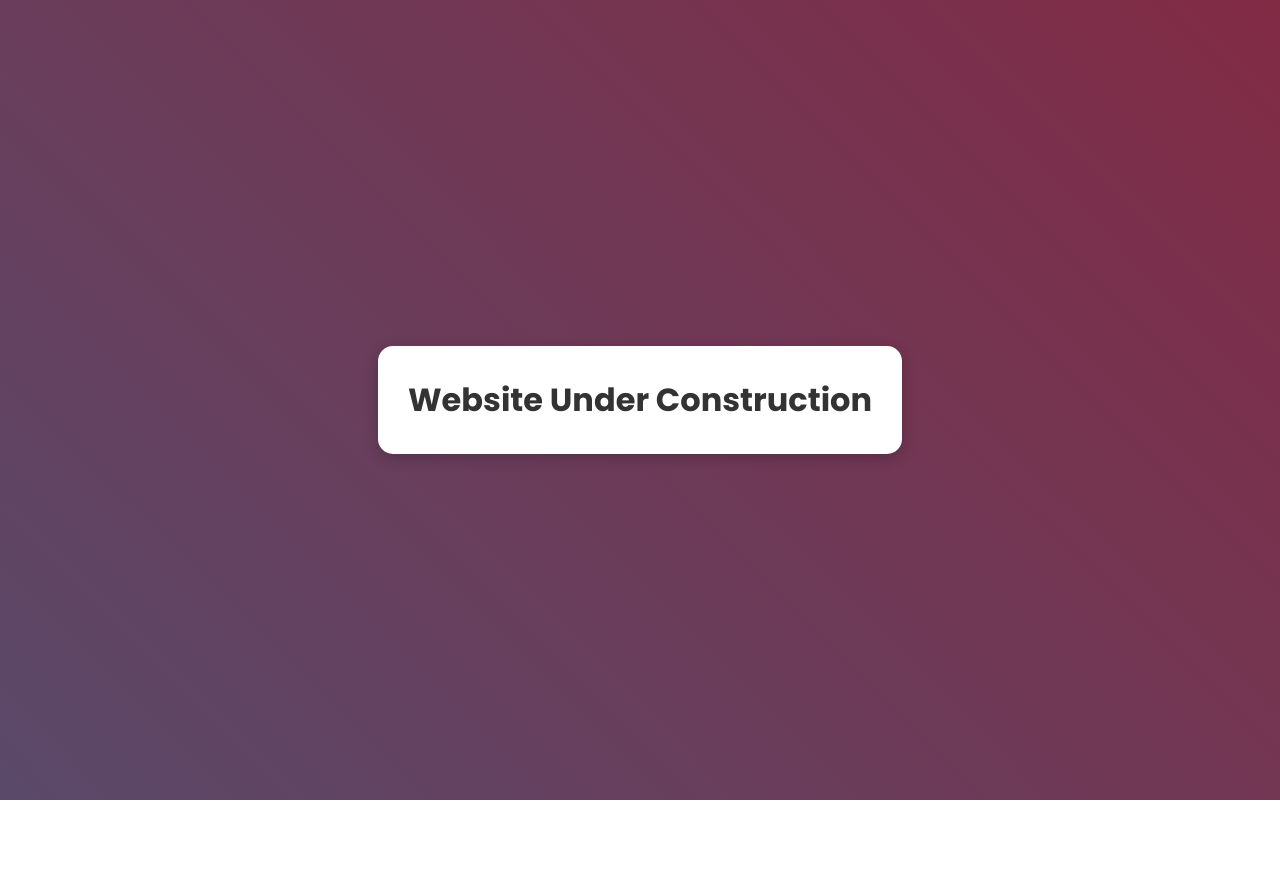
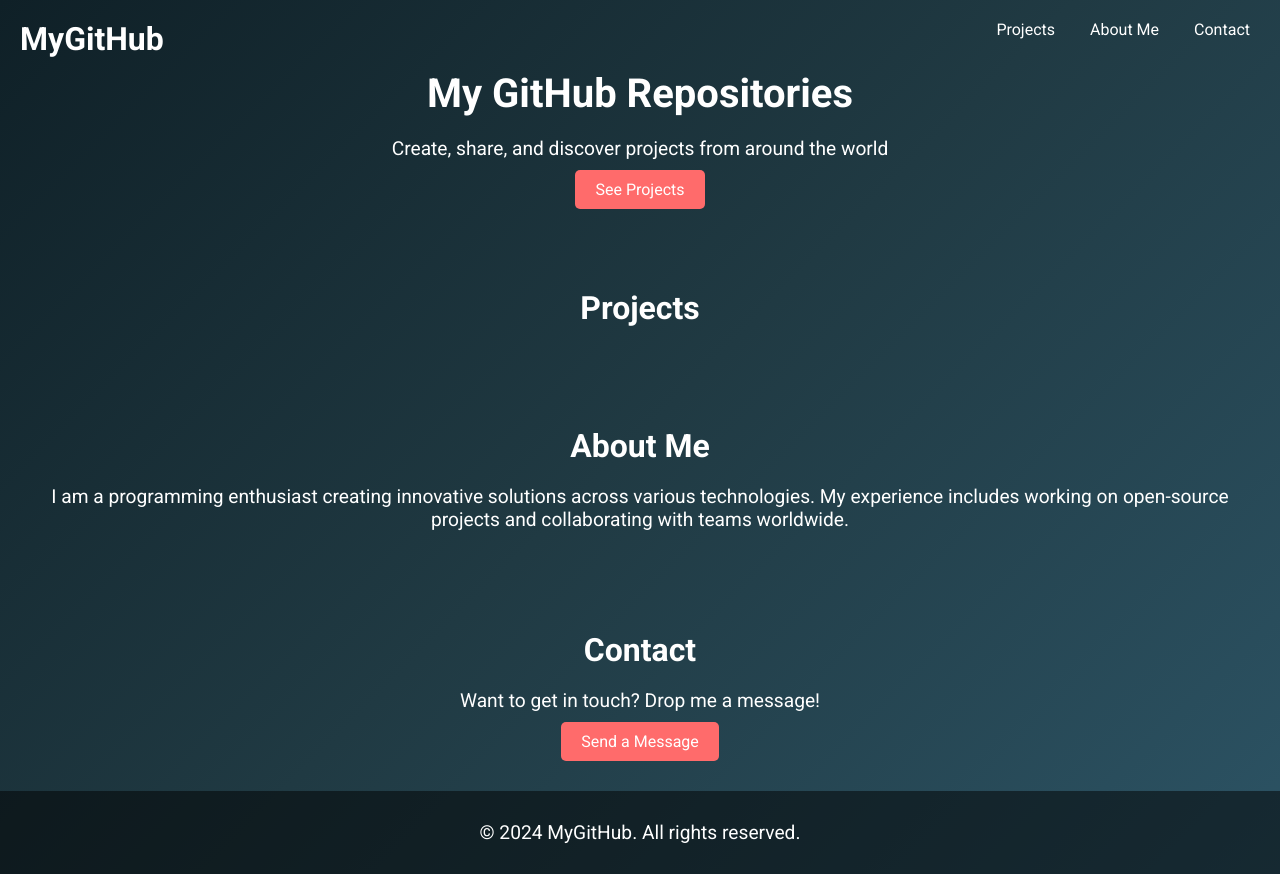
Before and after one commit to Eerter-Dev/eerter-dev.github.io, a plain HTML site: page index.html in a window 1280 px wide. Before the commit the page ends 800 px from the top, so only its background shows below. Drawn offline with Linux system fonts and the light colour scheme; no server answers.

Commit message:
update 20 sep

```diff
--- a/index.html
+++ b/index.html
@@ -1,19 +1,51 @@
 <!DOCTYPE html>
-<html lang="pl">
+<html lang="en">
 <head>
     <meta charset="UTF-8">
     <meta name="viewport" content="width=device-width, initial-scale=1.0">
-    <title>Strona w Budowie</title>
+    <title>GitHub Portfolio</title>
     <link rel="stylesheet" href="styles.css">
     <link rel="preconnect" href="https://fonts.googleapis.com">
     <link rel="preconnect" href="https://fonts.gstatic.com" crossorigin>
-    <link href="https://fonts.googleapis.com/css2?family=Poppins:wght@400;700&display=swap" rel="stylesheet">
+    <link href="https://fonts.googleapis.com/css2?family=Roboto:wght@400;700&display=swap" rel="stylesheet">
 </head>
 <body>
-    <div class="container">
-        <div class="box">
-            <h1>Website Under Construction</h1>
+    <header>
+        <div class="logo">MyGitHub</div>
+        <nav>
+            <ul>
+                <li><a href="#projects">Projects</a></li>
+                <li><a href="#about">About Me</a></li>
+                <li><a href="#contact">Contact</a></li>
+            </ul>
+        </nav>
+        <h1>My GitHub Repositories</h1>
+        <p>Create, share, and discover projects from around the world</p>
+        <a href="#projects" class="cta-button">See Projects</a>
+    </header>
+
+    <section id="projects">
+        <h2>Projects</h2>
+        <div class="project-container" id="project-container">
+            <!-- Project cards will be injected here by JavaScript -->
         </div>
-    </div>
+    </section>
+
+    <section id="about">
+        <h2>About Me</h2>
+        <p>I am a programming enthusiast creating innovative solutions across various technologies. My experience includes working on open-source projects and collaborating with teams worldwide.</p>
+    </section>
+
+    <section id="contact">
+        <h2>Contact</h2>
+        <p>Want to get in touch? Drop me a message!</p>
+        <a href="mailto:example@example.com" class="cta-button">Send a Message</a>
+    </section>
+
+    <footer>
+        <p>&copy; 2024 MyGitHub. All rights reserved.</p>
+    </footer>
+
+    <script src="script.js"></script>
 </body>
 </html>
--- /dev/null
+++ b/script.js
@@ -0,0 +1,22 @@
+async function fetchGitHubRepos() {
+    const username = 'Eerter-dev'; // Replace with your GitHub username
+    const response = await fetch(`https://api.github.com/users/${username}/repos`);
+    const repos = await response.json();
+
+    const projectContainer = document.getElementById('project-container');
+    projectContainer.innerHTML = ''; // Clear any existing projects
+
+    repos.forEach(repo => {
+        const projectCard = document.createElement('div');
+        projectCard.classList.add('project-card');
+        projectCard.innerHTML = `
+            <h3>${repo.name}</h3>
+            <p>${repo.description || 'No description available.'}</p>
+            <a href="${repo.html_url}" class="project-link">View on GitHub</a>
+        `;
+        projectContainer.appendChild(projectCard);
+    });
+}
+
+// Call the function to fetch repositories
+fetchGitHubRepos();
--- a/styles.css
+++ b/styles.css
@@ -1,74 +1,128 @@
-
 * {
+    box-sizing: border-box;
     margin: 0;
     padding: 0;
-    box-sizing: border-box;
 }
 
-html, body {
-    height: 100%;
-    font-family: 'Poppins', sans-serif;
+body {
+    font-family: 'Roboto', sans-serif;
+    background: linear-gradient(135deg, #0f2027, #203a43, #2c5364);
+    color: #fff;
 }
 
-
-.container {
-    display: flex;
-    justify-content: center;
-    align-items: center;
-    height: 100vh;
-    background: linear-gradient(45deg, #3a6186, #89253e);
-    background-size: 200% 200%;
-    animation: gradient-animation 10s ease infinite;
+header {
+    text-align: center;
+    padding: 50px 20px;
+    position: relative;
 }
 
+.logo {
+    font-size: 2em;
+    font-weight: bold;
+    position: absolute;
+    left: 20px;
+    top: 20px;
+}
 
-.box {
-    background-color: white;
-    border-radius: 15px;
-    padding: 30px;
-    box-shadow: 0 4px 15px rgba(0, 0, 0, 0.2);
-    text-align: center;
-    max-width: 90%;
+nav {
+    position: absolute;
+    right: 20px;
+    top: 20px;
+}
+
+nav ul {
+    list-style: none;
+    display: flex;
+    gap: 15px;
+}
+
+nav a {
+    color: #fff;
+    text-decoration: none;
+    padding: 5px 10px;
+    transition: background 0.3s, color 0.3s;
+}
+
+nav a:hover {
+    background: rgba(255, 255, 255, 0.2);
+    border-radius: 5px;
 }
 
 h1 {
-    font-size: 2em;
-    color: #333;
+    font-size: 2.5em;
+    margin-top: 20px;
 }
 
-
-@media (max-width: 768px) {
-    .box {
-        margin: 0 20px;
-        padding: 20px;
-    }
-
-    h1 {
-        font-size: 1.5em;
-    }
+p {
+    font-size: 1.2em;
+    margin: 20px 0;
 }
 
-
-@keyframes gradient-animation {
-    0% {
-        background-position: 0% 50%;
-    }
-    50% {
-        background-position: 100% 50%;
-    }
-    100% {
-        background-position: 0% 50%;
-    }
+.cta-button {
+    background: #ff6b6b;
+    color: #fff;
+    padding: 10px 20px;
+    text-decoration: none;
+    border-radius: 5px;
+    transition: background 0.3s, transform 0.3s;
 }
 
-@-webkit-keyframes gradient-animation {
-    0% {
-        background-position: 0% 50%;
-    }
-    50% {
-        background-position: 100% 50%;
-    }
-    100% {
-        background-position: 0% 50%;
-    }
+.cta-button:hover {
+    background: #ff3b3b;
+    transform: translateY(-2px);
 }
+
+section {
+    padding: 40px 20px;
+    text-align: center;
+}
+
+h2 {
+    margin-bottom: 20px;
+    font-size: 2em;
+}
+
+.project-container {
+    display: flex;
+    justify-content: center;
+    gap: 20px;
+    flex-wrap: wrap;
+}
+
+.project-card {
+    background: rgba(255, 255, 255, 0.1);
+    border-radius: 10px;
+    padding: 20px;
+    width: 300px;
+    transition: transform 0.3s, box-shadow 0.3s;
+}
+
+.project-card:hover {
+    transform: scale(1.05);
+    box-shadow: 0 10px 30px rgba(0, 0, 0, 0.2);
+}
+
+.project-link {
+    display: inline-block;
+    margin-top: 10px;
+    padding: 10px 15px;
+    background: #ff6b6b;
+    color: #fff;
+    text-decoration: none;
+    border-radius: 5px;
+    transition: background 0.3s;
+}
+
+.project-link:hover {
+    background: #ff3b3b;
+}
+
+footer {
+    text-align: center;
+    padding: 20px;
+    background: rgba(0, 0, 0, 0.5);
+}
+
+footer p {
+    margin: 10px 0;
+}
```
